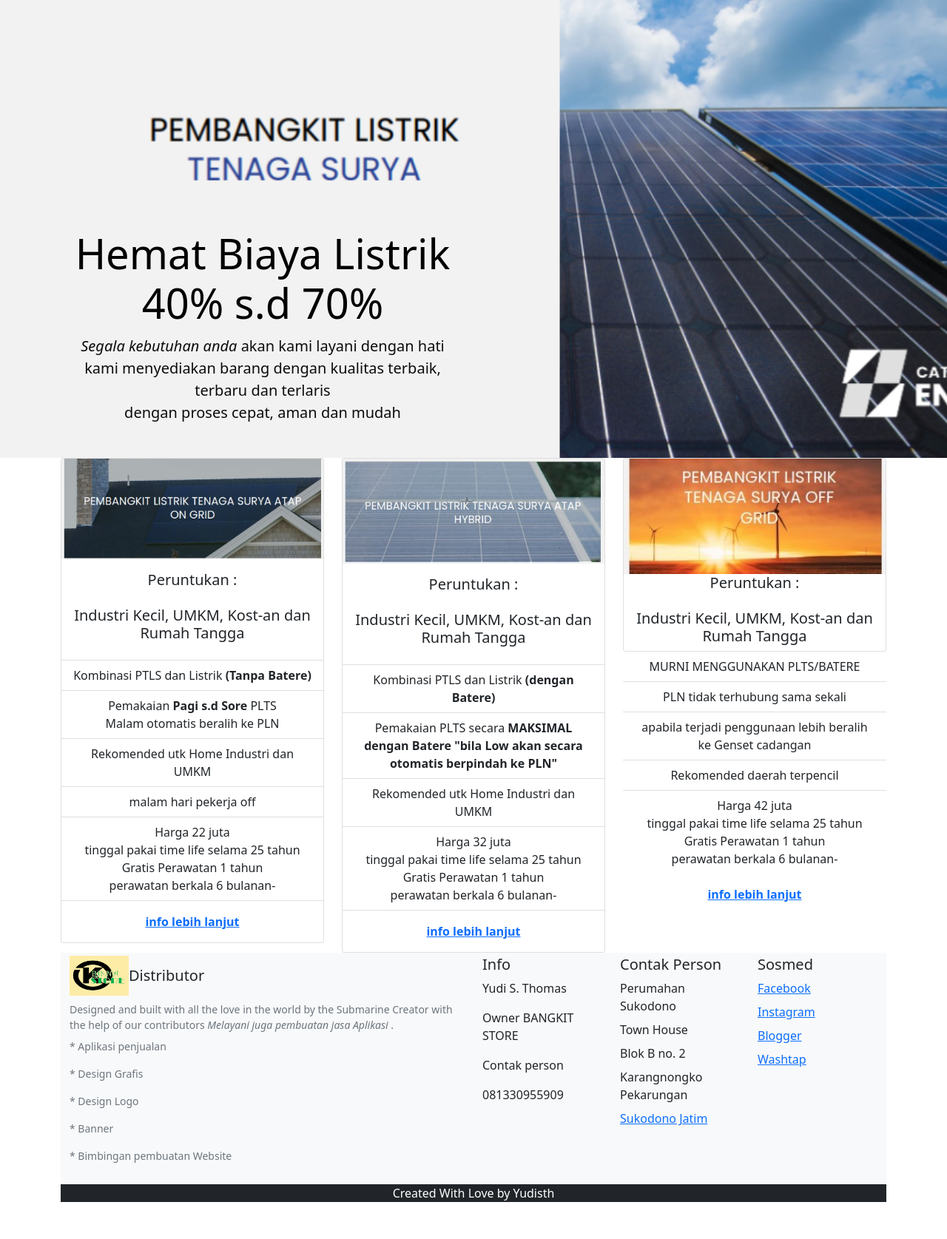
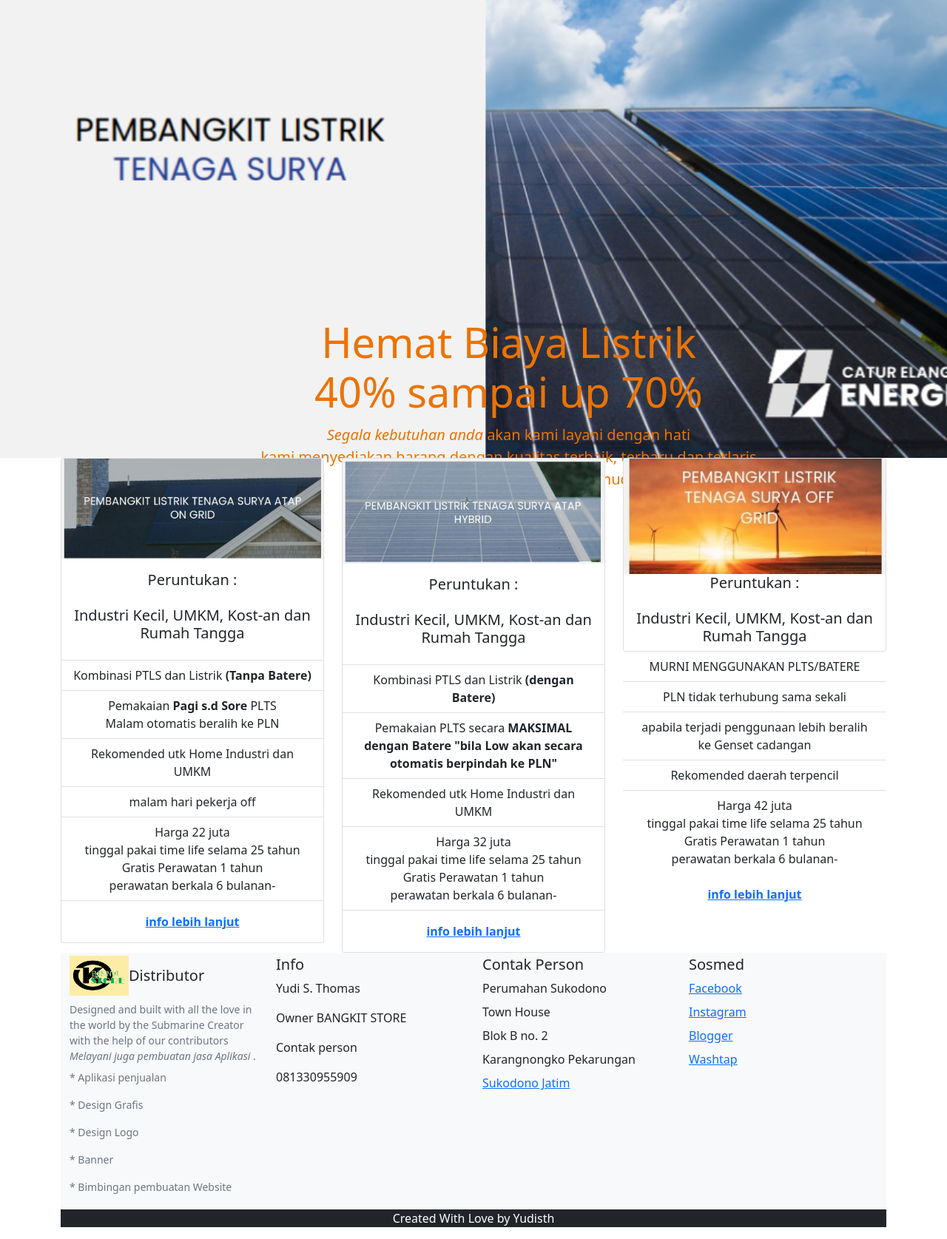
Before and after one commit to yudisthomas/Yudisths8241.github.io, a plain HTML site: page index.html in a window 1280 px wide. Shown: the part 182-1857 px from the top of the page at 74% size. Before the commit the page ends 1823 px from the top, so only its background shows below. Drawn offline with nearby package versions, Linux system fonts and the light colour scheme; a web font is replaced by a local one.

Commit message:
merubah res

```diff
--- a/index.html
+++ b/index.html
@@ -3,7 +3,7 @@
   <head>
     <!-- Required meta tags -->
     <meta charset="utf-8" />
-    <meta name="viewport" content="width=device-width, initial-scale=1" />
+    <meta name="viewport" content="width=device-width, initial-scale=1.0" />
 
     <!-- Bootstrap CSS -->
     <link href="https://cdn.jsdelivr.net/npm/bootstrap@5.1.3/dist/css/bootstrap.min.css" rel="stylesheet" integrity="sha384-1BmE4kWBq78iYhFldvKuhfTAU6auU8tT94WrHftjDbrCEXSU1oBoqyl2QvZ6jIW3" crossorigin="anonymous" />
@@ -21,7 +21,7 @@
   <body>
     <!--navbar-->
     <nav class="navbar navbar-expand-sm navbar-dark bg-dark">
-      <div class="container-sm">
+      <div class="container">
         <img src="img/logo 0.jpg" alt="" width="120" height="84">
         <a class="navbar-brand" href="#">PLTS</a>
         <button class="navbar-toggler" type="button" data-bs-toggle="collapse" data-bs-target="#navbarNavAltMarkup" aria-controls="navbarNavAltMarkup" aria-expanded="false" aria-label="Toggle navigation">
@@ -42,10 +42,10 @@
     <div class="jumbotron jumbotron-pluit">
       <div class="container-sm">
         <div class="row text-center">
-          <div class="col-6">
-            <br>           <br>           <br>           <br>           <br>         <br>           <br>           <br>           <br>           <br>
+          <div class="col lg-6 col-md offset-lg-1">
+            <br>           <br>           <br>           <br>           <br>         <br>           <br>           <br>           <br>           <br>      <br>      <br>      <br>              <br>      <br>
             <h1 class="display-4">
-              Hemat Biaya Listrik <br> 40% s.d 70% <br />
+              Hemat Biaya Listrik <br> 40% sampai up 70% <br />
 
             </h1>
             <p class="lead">
@@ -67,9 +67,8 @@
    <section id="Product Market">
     <div class="container-sm">
       <div class="row">
-
 <!--ALT 1-->
-<div class="col-4 col-2 text-center">
+<div class="col-lg-4 col-md-4 mt-20 text-center">
   <div class="card">
     <img src="img/alt 1.jpg" class="card-img-top" alt="On Grid">
     <div class="card-body">
@@ -93,7 +92,7 @@
 </div>
 
  <!--ALT 2  -->
- <div class="col-4 col-2 text-center">
+ <div class="col-lg-4 col-md-4 mt-20 text-center">
   <div class="card">
     <img src="img/alt 2.jpg" class="card-img-top" alt="Tumbler">
     <div class="card-body">
@@ -116,7 +115,7 @@
   </div>
 
 <!--ALT 3 -->
-<div class="col-4 col-2 text-center">
+<div class="col-lg-4 col-md-4 mt-20 text-center">
   <div class="card">
     <img src="img/alt 3 ok.jpg" class="card-img-top" alt="Tumbler">
     <h5 class="card-title">Peruntukan : <br><br>
@@ -146,7 +145,7 @@
   <footer class="bd-footer bg-light">
     <div class="container py-1">
       <div class="row">
-        <div class="col-lg-6 mb-2">
+        <div class="col-lg-3 md-3">
           <a class="d-inline-flex align-items-center mb-2 link-dark text-decoration-none" href="/" aria-label="KRISNA">
             <img src="img/KR.png" alt="" width="80" height="54">
             <span class="fs-5">Distributor</span>
@@ -160,7 +159,7 @@
             <p>* Bimbingan pembuatan Website</p>
           </ul>
         </div>
-     <div class="col-6 col-lg-2 mb-2">
+        <div class="col-lg-3 md-3">
           <h5>Info</h5>
           <ul class="list-unstyled">
             <li<p>Yudi S. Thomas</p></li>
@@ -169,7 +168,7 @@
             <li<p>081330955909</p></li>
           </ul>
         </div>
-        <div class="col-6 col-lg-2 mb-2">
+        <div class="col-lg-3 md-3">
           <h5>Contak Person</h5>
           <ul class="list-unstyled">
             <li class="mb-2">Perumahan Sukodono</a></li>
@@ -179,7 +178,7 @@
             <li class="mb-2"><a href="https://www.google.com/maps/place/Yudi+S.+Thomas/@-7.4090574,112.6739288,97m/data=!3m1!1e3!4m12!1m6!3m5!1s0x2dd7e3b68722bd8f:0x65e34c020140a7c6!2sPerumahan+Sukodono+Town+House!8m2!3d-7.4090115!4d112.6740818!3m4!1s0x2dd7e3ce9b9faa41:0xef221c50230d944c!8m2!3d-7.4090574!4d112.6742024">Sukodono Jatim</a></li>
           </ul>
         </div>
-        <div class="col-6 col-lg-2 mb-2">
+        <div class="col-lg-3 md-3">
           <h5>Sosmed</h5>
           <ul class="list-unstyled">
             <li class="mb-2"><a href="alamate endi">Facebook</a></li>
--- a/style.css
+++ b/style.css
@@ -15,20 +15,30 @@
 /*jumbotron*/
 .jumbotron {
   background-image: url(img/PLTS\ 1.png);
+  background-position: center;
+  background-repeat:no-repeat;
   background-size: cover;
-  height: 800px;
+  height: 100vh;
   margin-top: -100px;
 }
 .display-4 {
   margin-top: 250px;
-  text-size: 90px;
-  color: black;
-  shadow: rgb(8, 8, 8);
+  text-size: 800px;
+  color: rgb(236, 115, 2);
+  shadow: rgb(236, 15, 15);
 }
 .lead {
   margin-top: 10px;
-  color: rgb(12, 12, 12);
+  text-size: 800px;
+  color: rgb(236, 115, 2);
 }
+
+
+.class card {
+size image : 100px;
+
+}
+
 
 .footer {
   text-color: black;
```
